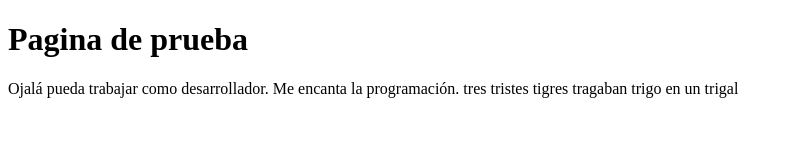
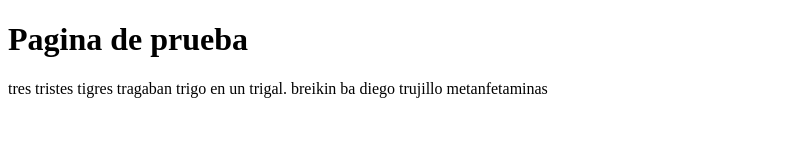
Before and after one commit to confleix/proyectoDemoCursoPrework, a plain HTML site: page index.html in a window 1280 px wide. Shown: the whole page, without its empty margins (0-793 px from the left). Drawn offline with Linux system fonts and the light colour scheme.

Commit message:
cambios pusimos a diego trujillo metanfetaminas

```diff
--- a/index.html
+++ b/index.html
@@ -11,7 +11,7 @@
      Pagina de prueba
     </h1>
     <p>
-        Ojalá pueda trabajar como desarrollador. Me encanta la programación. tres tristes tigres tragaban trigo en un trigal
+         tres tristes tigres tragaban trigo en un trigal. breikin ba diego trujillo metanfetaminas
     </p>
 </body>
 </html>
```
